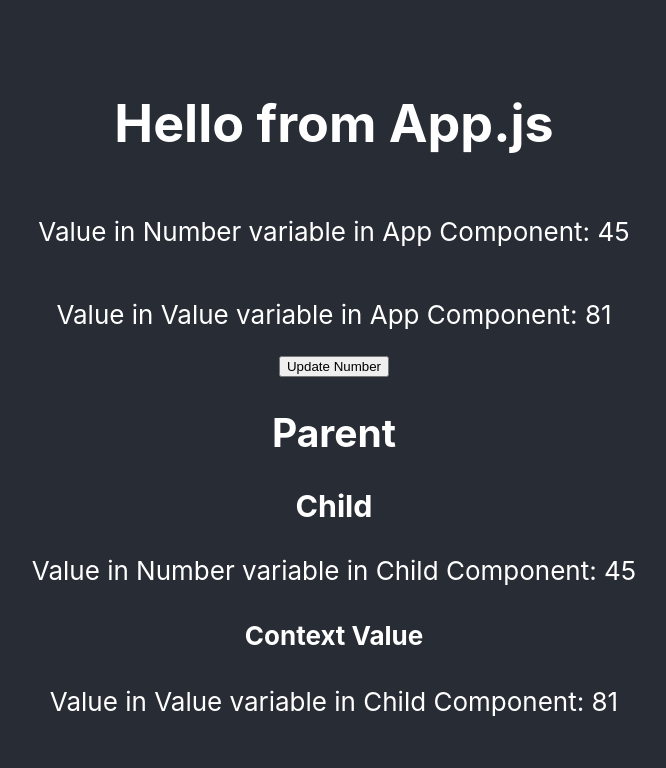
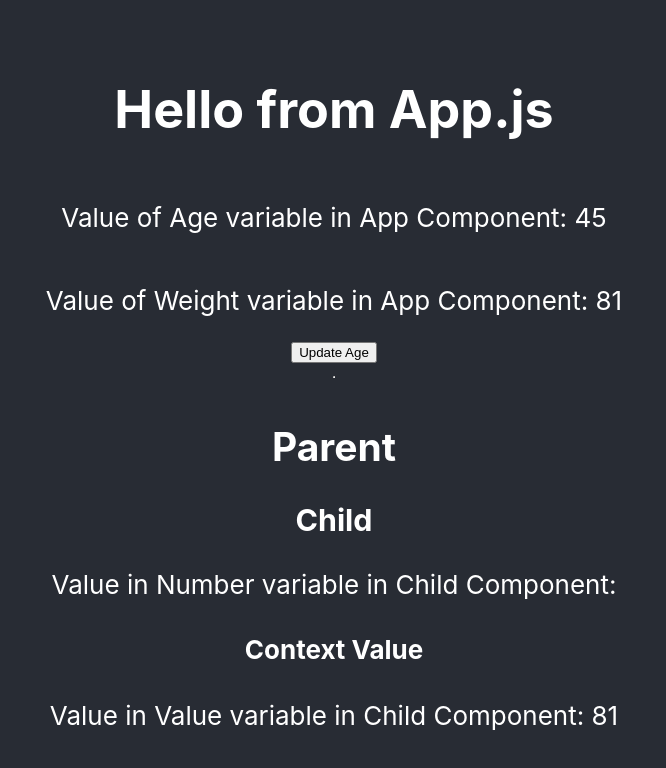
Before and after one commit to zaimeali/Bootcamp2020-Fourth-Class, a React (Create React App) app: page / in a window 1280 px wide. Shown: the top 768 px of the page, without its empty margins (306-972 px from the left). Built offline with nearby package versions, Linux system fonts and the light colour scheme.

Commit message:
App.js updated

```diff
--- a/src/App.js
+++ b/src/App.js
@@ -5,19 +5,20 @@ import ValueContext from './ValueContext';
 
 function App() {
 
-  let [number, setNumber] = useState(45);
+  let [age, setAge] = useState(45);
 
-  let value = 81;
+  let weight = 81;
 
   return (
-    <ValueContext.Provider value={ value }>
+    <ValueContext.Provider value={ weight }>
       <div className="App">
         <header className="App-header">
           <h1>Hello from App.js</h1>
-          <p>Value in Number variable in App Component: { number }</p>
-          <p>Value in Value variable in App Component: { value }</p>
-          <button onClick={() => { setNumber(++number) }}>Update Number</button>
-          <Parent num={ number }></Parent>
+          <p>Value of Age variable in App Component: { age }</p>
+          <p>Value of Weight variable in App Component: { weight }</p>
+          <button onClick={() => { setAge(++age) }}>Update Age</button>
+          <hr />
+          <Parent age={ age }></Parent>
         </header>
       </div>
     </ValueContext.Provider>
```
